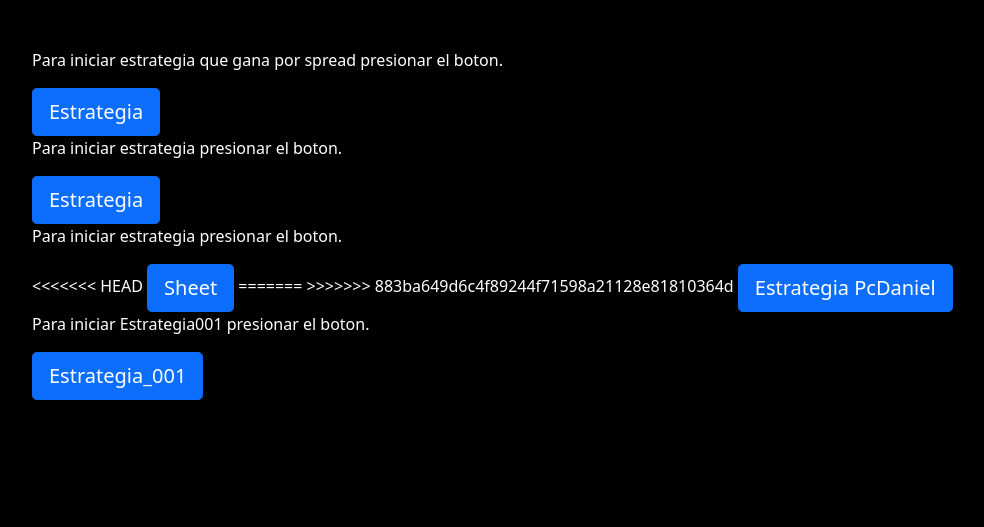
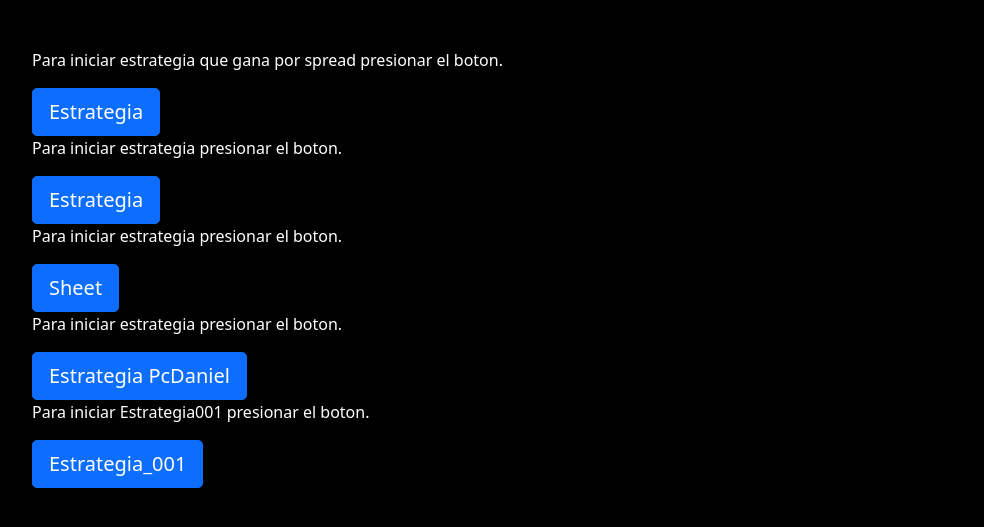
Before and after one commit to mauriciodioli/bot421, a Flask app: template src/templates/estrategias.html in a window 1280 px wide. Shown: the part 56-583 px from the top of the page, without its empty margins (86-1070 px from the left). Run offline with Flask 2, Linux system fonts and the light colour scheme; the template is opened without the code that fills it, so the values that code supplies are empty; some libraries are stand-ins or nearby versions.

Commit message:
modificaciones 2 del jueves

```diff
--- a/src/templates/estrategias.html
+++ b/src/templates/estrategias.html
@@ -31,10 +31,10 @@
                 </div>
                 <div>
                     <p>Para iniciar estrategia presionar el boton.</p>
-<<<<<<< HEAD
                     <a class="btn btn-primary btn-lg" href="/leerSheet/" role="button">Sheet </a>
-=======
->>>>>>> 883ba649d6c4f89244f71598a21128e81810364d
+                </div>
+                <div>
+                    <p>Para iniciar estrategia presionar el boton.</p>
                     <a class="btn btn-primary btn-lg" href="/estrategyPcDaniel/" role="button">Estrategia PcDaniel </a>
                 </div>
                 <div>
```
